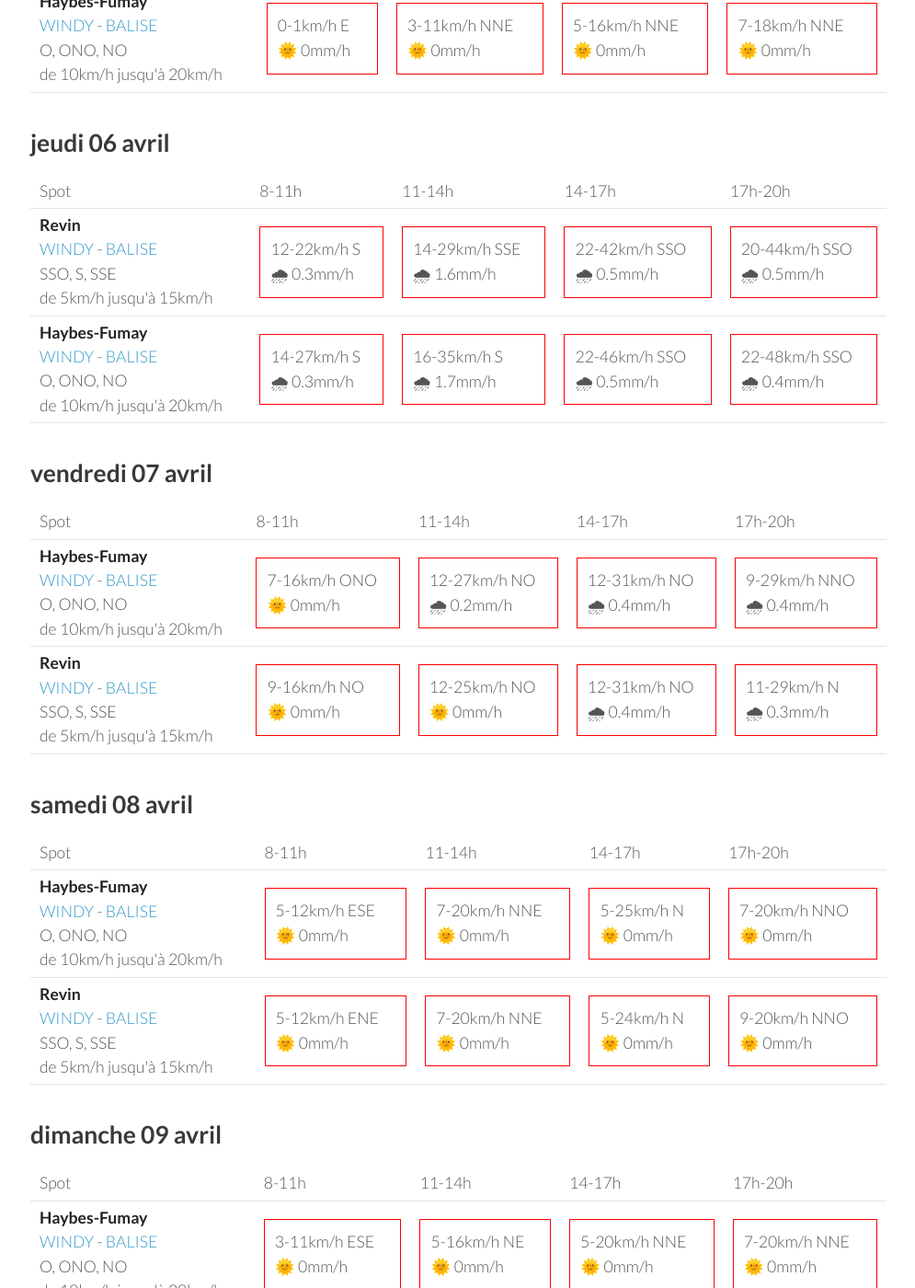
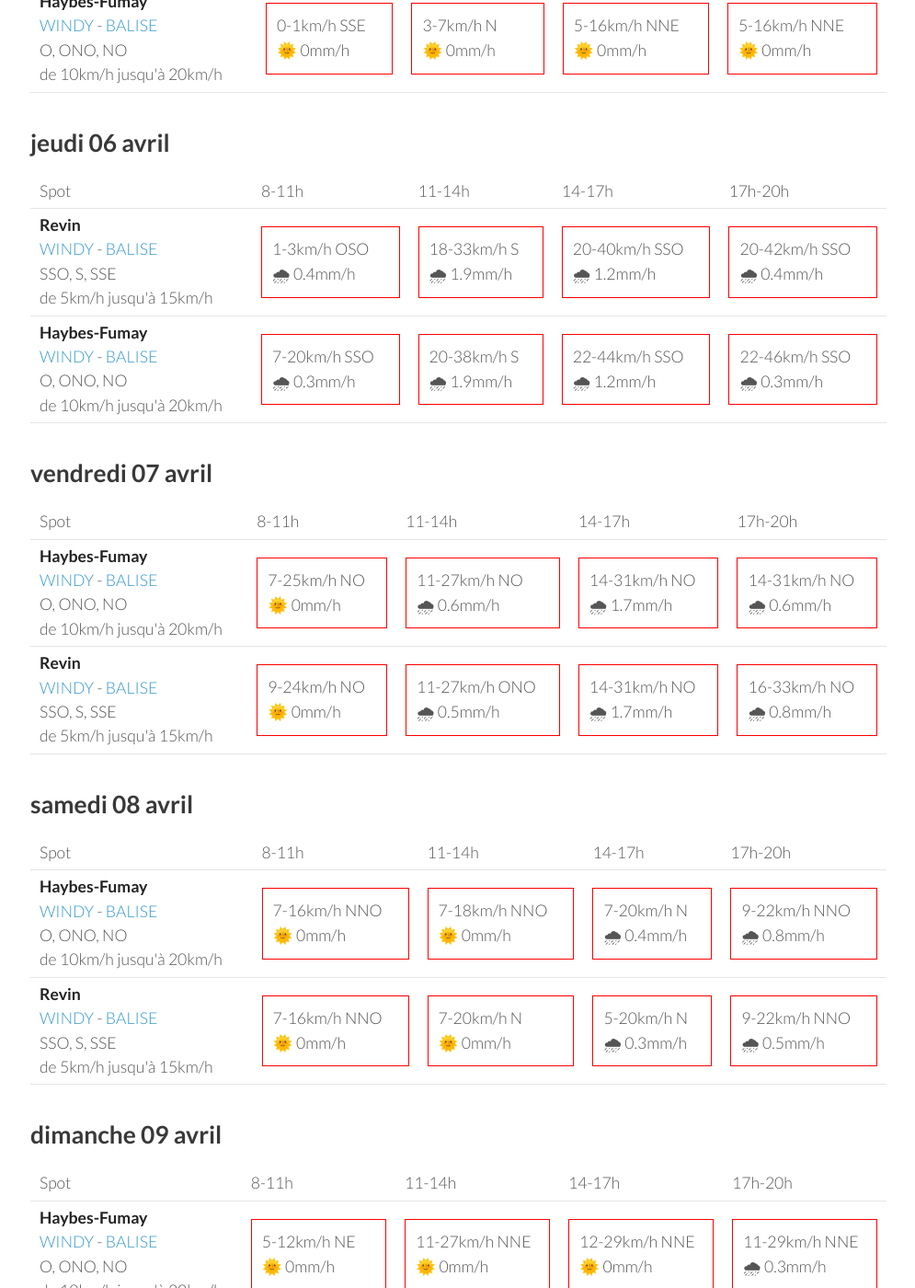
Before and after one commit to parapente-dans-le-nord/parapente-dans-le-nord.github.io, a Jekyll site: the page built from ardennes.markdown, in a window 1280 px wide and 1400 px high, scrolled down 859 px. Shown: the whole window at 92% size, without its empty margins (25-1020 px from the left). Built offline with Jekyll 4.4.1, drawn with Linux system fonts in a browser that asks for light colours; some of the changed text lies outside the part shown.

Commit message:
update index.markdown

```diff
--- a/ardennes.markdown
+++ b/ardennes.markdown
@@ -25,18 +25,18 @@ page mise à jour le mardi 04 avril 13:10
         <td><strong>Haybes-Fumay</strong><br><a href="https://windy.com/49.998/4.715?49.913,4.738,10">WINDY</a> - <span class=""><a href="http://www.balisemeteo.com/balise.php?idBalise=104">BALISE</a> </span><br> <span class="vent-favorable">O, ONO, NO</span><br><span class="force-vent">de 10km/h jusqu'à 20km/h</span> </td>
 
             <td><div class="not-flyable"><p>0-0km/h NA</p><p>🌧️ 0mm/h</p></div></td>
-            <td><div class="not-flyable"><p>5-16km/h NNE</p><p>🌞 0mm/h</p></div></td>
+            <td><div class="not-flyable"><p>0-0km/h NA</p><p>🌧️ 0mm/h</p></div></td>
+            <td><div class="not-flyable"><p>0-0km/h NA</p><p>🌧️ 0mm/h</p></div></td>
             <td><div class="not-flyable"><p>9-25km/h NNE</p><p>🌞 0mm/h</p></div></td>
-            <td><div class="not-flyable"><p>9-24km/h NNE</p><p>🌞 0mm/h</p></div></td>
 
     </tr>
 <tr>
         <td><strong>Revin</strong><br><a href="https://windy.com/49.948/4.625?49.543,4.625,8">WINDY</a> - <span class=""><a href="http://www.balisemeteo.com/balise.php?idBalise=5019">BALISE</a> </span><br> <span class="vent-favorable">SSO, S, SSE</span><br><span class="force-vent">de 5km/h jusqu'à 15km/h</span> </td>
 
             <td><div class="not-flyable"><p>0-0km/h NA</p><p>🌧️ 0mm/h</p></div></td>
-            <td><div class="not-flyable"><p>7-22km/h NE</p><p>🌞 0mm/h</p></div></td>
+            <td><div class="not-flyable"><p>0-0km/h NA</p><p>🌧️ 0mm/h</p></div></td>
+            <td><div class="not-flyable"><p>0-0km/h NA</p><p>🌧️ 0mm/h</p></div></td>
             <td><div class="not-flyable"><p>9-27km/h NE</p><p>🌞 0mm/h</p></div></td>
-            <td><div class="not-flyable"><p>9-25km/h NE</p><p>🌞 0mm/h</p></div></td>
 
     </tr>
 
@@ -60,18 +60,18 @@ page mise à jour le mardi 04 avril 13:10
 
             <td><div class="not-flyable"><p>1-3km/h N</p><p>🌞 0mm/h</p></div></td>
             <td><div class="not-flyable"><p>5-16km/h NE</p><p>🌞 0mm/h</p></div></td>
-            <td><div class="not-flyable"><p>5-18km/h NE</p><p>🌞 0mm/h</p></div></td>
-            <td><div class="not-flyable"><p>5-20km/h NNO</p><p>🌞 0mm/h</p></div></td>
+            <td><div class="not-flyable"><p>5-18km/h NNE</p><p>🌞 0mm/h</p></div></td>
+            <td><div class="not-flyable"><p>3-16km/h NNO</p><p>🌞 0mm/h</p></div></td>
 
 
     </tr>
 <tr>
         <td><strong>Haybes-Fumay</strong><br><a href="https://windy.com/49.998/4.715?49.913,4.738,10">WINDY</a> - <span class=""><a href="http://www.balisemeteo.com/balise.php?idBalise=104">BALISE</a> </span><br> <span class="vent-favorable">O, ONO, NO</span><br><span class="force-vent">de 10km/h jusqu'à 20km/h</span> </td>
 
-            <td><div class="not-flyable"><p>0-1km/h E</p><p>🌞 0mm/h</p></div></td>
-            <td><div class="not-flyable"><p>3-11km/h NNE</p><p>🌞 0mm/h</p></div></td>
+            <td><div class="not-flyable"><p>0-1km/h SSE</p><p>🌞 0mm/h</p></div></td>
+            <td><div class="not-flyable"><p>3-7km/h N</p><p>🌞 0mm/h</p></div></td>
             <td><div class="not-flyable"><p>5-16km/h NNE</p><p>🌞 0mm/h</p></div></td>
-            <td><div class="not-flyable"><p>7-18km/h NNE</p><p>🌞 0mm/h</p></div></td>
+            <td><div class="not-flyable"><p>5-16km/h NNE</p><p>🌞 0mm/h</p></div></td>
 
 
     </tr>
@@ -94,20 +94,20 @@ page mise à jour le mardi 04 avril 13:10
 <tr>
         <td><strong>Revin</strong><br><a href="https://windy.com/49.948/4.625?49.543,4.625,8">WINDY</a> - <span class=""><a href="http://www.balisemeteo.com/balise.php?idBalise=5019">BALISE</a> </span><br> <span class="vent-favorable">SSO, S, SSE</span><br><span class="force-vent">de 5km/h jusqu'à 15km/h</span> </td>
 
-            <td><div class="not-flyable"><p>12-22km/h S</p><p>🌧 0.3mm/h</p></div></td>
-            <td><div class="not-flyable"><p>14-29km/h SSE</p><p>🌧 1.6mm/h</p></div></td>
-            <td><div class="not-flyable"><p>22-42km/h SSO</p><p>🌧 0.5mm/h</p></div></td>
-            <td><div class="not-flyable"><p>20-44km/h SSO</p><p>🌧 0.5mm/h</p></div></td>
+            <td><div class="not-flyable"><p>1-3km/h OSO</p><p>🌧 0.4mm/h</p></div></td>
+            <td><div class="not-flyable"><p>18-33km/h S</p><p>🌧 1.9mm/h</p></div></td>
+            <td><div class="not-flyable"><p>20-40km/h SSO</p><p>🌧 1.2mm/h</p></div></td>
+            <td><div class="not-flyable"><p>20-42km/h SSO</p><p>🌧 0.4mm/h</p></div></td>
 
 
     </tr>
 <tr>
         <td><strong>Haybes-Fumay</strong><br><a href="https://windy.com/49.998/4.715?49.913,4.738,10">WINDY</a> - <span class=""><a href="http://www.balisemeteo.com/balise.php?idBalise=104">BALISE</a> </span><br> <span class="vent-favorable">O, ONO, NO</span><br><span class="force-vent">de 10km/h jusqu'à 20km/h</span> </td>
 
-            <td><div class="not-flyable"><p>14-27km/h S</p><p>🌧 0.3mm/h</p></div></td>
-            <td><div class="not-flyable"><p>16-35km/h S</p><p>🌧 1.7mm/h</p></div></td>
-            <td><div class="not-flyable"><p>22-46km/h SSO</p><p>🌧 0.5mm/h</p></div></td>
-            <td><div class="not-flyable"><p>22-48km/h SSO</p><p>🌧 0.4mm/h</p></div></td>
+            <td><div class="not-flyable"><p>7-20km/h SSO</p><p>🌧 0.3mm/h</p></div></td>
+            <td><div class="not-flyable"><p>20-38km/h S</p><p>🌧 1.9mm/h</p></div></td>
+            <td><div class="not-flyable"><p>22-44km/h SSO</p><p>🌧 1.2mm/h</p></div></td>
+            <td><div class="not-flyable"><p>22-46km/h SSO</p><p>🌧 0.3mm/h</p></div></td>
 
 
     </tr>
@@ -130,20 +130,20 @@ page mise à jour le mardi 04 avril 13:10
 <tr>
         <td><strong>Haybes-Fumay</strong><br><a href="https://windy.com/49.998/4.715?49.913,4.738,10">WINDY</a> - <span class=""><a href="http://www.balisemeteo.com/balise.php?idBalise=104">BALISE</a> </span><br> <span class="vent-favorable">O, ONO, NO</span><br><span class="force-vent">de 10km/h jusqu'à 20km/h</span> </td>
 
-            <td><div class="not-flyable"><p>7-16km/h ONO</p><p>🌞 0mm/h</p></div></td>
-            <td><div class="not-flyable"><p>12-27km/h NO</p><p>🌧 0.2mm/h</p></div></td>
-            <td><div class="not-flyable"><p>12-31km/h NO</p><p>🌧 0.4mm/h</p></div></td>
-            <td><div class="not-flyable"><p>9-29km/h NNO</p><p>🌧 0.4mm/h</p></div></td>
+            <td><div class="not-flyable"><p>7-25km/h NO</p><p>🌞 0mm/h</p></div></td>
+            <td><div class="not-flyable"><p>11-27km/h NO</p><p>🌧 0.6mm/h</p></div></td>
+            <td><div class="not-flyable"><p>14-31km/h NO</p><p>🌧 1.7mm/h</p></div></td>
+            <td><div class="not-flyable"><p>14-31km/h NO</p><p>🌧 0.6mm/h</p></div></td>
 
 
     </tr>
 <tr>
         <td><strong>Revin</strong><br><a href="https://windy.com/49.948/4.625?49.543,4.625,8">WINDY</a> - <span class=""><a href="http://www.balisemeteo.com/balise.php?idBalise=5019">BALISE</a> </span><br> <span class="vent-favorable">SSO, S, SSE</span><br><span class="force-vent">de 5km/h jusqu'à 15km/h</span> </td>
 
-            <td><div class="not-flyable"><p>9-16km/h NO</p><p>🌞 0mm/h</p></div></td>
-            <td><div class="not-flyable"><p>12-25km/h NO</p><p>🌞 0mm/h</p></div></td>
-            <td><div class="not-flyable"><p>12-31km/h NO</p><p>🌧 0.4mm/h</p></div></td>
-            <td><div class="not-flyable"><p>11-29km/h N</p><p>🌧 0.3mm/h</p></div></td>
+            <td><div class="not-flyable"><p>9-24km/h NO</p><p>🌞 0mm/h</p></div></td>
+            <td><div class="not-flyable"><p>11-27km/h ONO</p><p>🌧 0.5mm/h</p></div></td>
+            <td><div class="not-flyable"><p>14-31km/h NO</p><p>🌧 1.7mm/h</p></div></td>
+            <td><div class="not-flyable"><p>16-33km/h NO</p><p>🌧 0.8mm/h</p></div></td>
 
 
     </tr>
@@ -166,20 +166,20 @@ page mise à jour le mardi 04 avril 13:10
 <tr>
         <td><strong>Haybes-Fumay</strong><br><a href="https://windy.com/49.998/4.715?49.913,4.738,10">WINDY</a> - <span class=""><a href="http://www.balisemeteo.com/balise.php?idBalise=104">BALISE</a> </span><br> <span class="vent-favorable">O, ONO, NO</span><br><span class="force-vent">de 10km/h jusqu'à 20km/h</span> </td>
 
-            <td><div class="not-flyable"><p>5-12km/h ESE</p><p>🌞 0mm/h</p></div></td>
-            <td><div class="not-flyable"><p>7-20km/h NNE</p><p>🌞 0mm/h</p></div></td>
-            <td><div class="not-flyable"><p>5-25km/h N</p><p>🌞 0mm/h</p></div></td>
-            <td><div class="not-flyable"><p>7-20km/h NNO</p><p>🌞 0mm/h</p></div></td>
+            <td><div class="not-flyable"><p>7-16km/h NNO</p><p>🌞 0mm/h</p></div></td>
+            <td><div class="not-flyable"><p>7-18km/h NNO</p><p>🌞 0mm/h</p></div></td>
+            <td><div class="not-flyable"><p>7-20km/h N</p><p>🌧 0.4mm/h</p></div></td>
+            <td><div class="not-flyable"><p>9-22km/h NNO</p><p>🌧 0.8mm/h</p></div></td>
 
 
     </tr>
 <tr>
         <td><strong>Revin</strong><br><a href="https://windy.com/49.948/4.625?49.543,4.625,8">WINDY</a> - <span class=""><a href="http://www.balisemeteo.com/balise.php?idBalise=5019">BALISE</a> </span><br> <span class="vent-favorable">SSO, S, SSE</span><br><span class="force-vent">de 5km/h jusqu'à 15km/h</span> </td>
 
-            <td><div class="not-flyable"><p>5-12km/h ENE</p><p>🌞 0mm/h</p></div></td>
-            <td><div class="not-flyable"><p>7-20km/h NNE</p><p>🌞 0mm/h</p></div></td>
-            <td><div class="not-flyable"><p>5-24km/h N</p><p>🌞 0mm/h</p></div></td>
-            <td><div class="not-flyable"><p>9-20km/h NNO</p><p>🌞 0mm/h</p></div></td>
+            <td><div class="not-flyable"><p>7-16km/h NNO</p><p>🌞 0mm/h</p></div></td>
+            <td><div class="not-flyable"><p>7-20km/h N</p><p>🌞 0mm/h</p></div></td>
+            <td><div class="not-flyable"><p>5-20km/h N</p><p>🌧 0.3mm/h</p></div></td>
+            <td><div class="not-flyable"><p>9-22km/h NNO</p><p>🌧 0.5mm/h</p></div></td>
 
 
     </tr>
@@ -202,20 +202,20 @@ page mise à jour le mardi 04 avril 13:10
 <tr>
         <td><strong>Haybes-Fumay</strong><br><a href="https://windy.com/49.998/4.715?49.913,4.738,10">WINDY</a> - <span class=""><a href="http://www.balisemeteo.com/balise.php?idBalise=104">BALISE</a> </span><br> <span class="vent-favorable">O, ONO, NO</span><br><span class="force-vent">de 10km/h jusqu'à 20km/h</span> </td>
 
-            <td><div class="not-flyable"><p>3-11km/h ESE</p><p>🌞 0mm/h</p></div></td>
-            <td><div class="not-flyable"><p>5-16km/h NE</p><p>🌞 0mm/h</p></div></td>
-            <td><div class="not-flyable"><p>5-20km/h NNE</p><p>🌞 0mm/h</p></div></td>
-            <td><div class="not-flyable"><p>7-20km/h NNE</p><p>🌞 0mm/h</p></div></td>
+            <td><div class="not-flyable"><p>5-12km/h NE</p><p>🌞 0mm/h</p></div></td>
+            <td><div class="not-flyable"><p>11-27km/h NNE</p><p>🌞 0mm/h</p></div></td>
+            <td><div class="not-flyable"><p>12-29km/h NNE</p><p>🌞 0mm/h</p></div></td>
+            <td><div class="not-flyable"><p>11-29km/h NNE</p><p>🌧 0.3mm/h</p></div></td>
 
 
     </tr>
 <tr>
         <td><strong>Revin</strong><br><a href="https://windy.com/49.948/4.625?49.543,4.625,8">WINDY</a> - <span class=""><a href="http://www.balisemeteo.com/balise.php?idBalise=5019">BALISE</a> </span><br> <span class="vent-favorable">SSO, S, SSE</span><br><span class="force-vent">de 5km/h jusqu'à 15km/h</span> </td>
 
-            <td><div class="not-flyable"><p>3-11km/h E</p><p>🌞 0mm/h</p></div></td>
-            <td><div class="not-flyable"><p>3-14km/h NE</p><p>🌞 0mm/h</p></div></td>
-            <td><div class="not-flyable"><p>5-18km/h N</p><p>🌞 0mm/h</p></div></td>
-            <td><div class="not-flyable"><p>7-18km/h NNE</p><p>🌞 0mm/h</p></div></td>
+            <td><div class="not-flyable"><p>7-16km/h NNE</p><p>🌞 0mm/h</p></div></td>
+            <td><div class="not-flyable"><p>12-27km/h NNE</p><p>🌞 0mm/h</p></div></td>
+            <td><div class="not-flyable"><p>12-29km/h NNE</p><p>🌞 0mm/h</p></div></td>
+            <td><div class="not-flyable"><p>11-29km/h NE</p><p>🌧 0.2mm/h</p></div></td>
 
 
     </tr>
```
Also changed, not shown: other parts of ardennes.markdown (+1 -1 lines).
